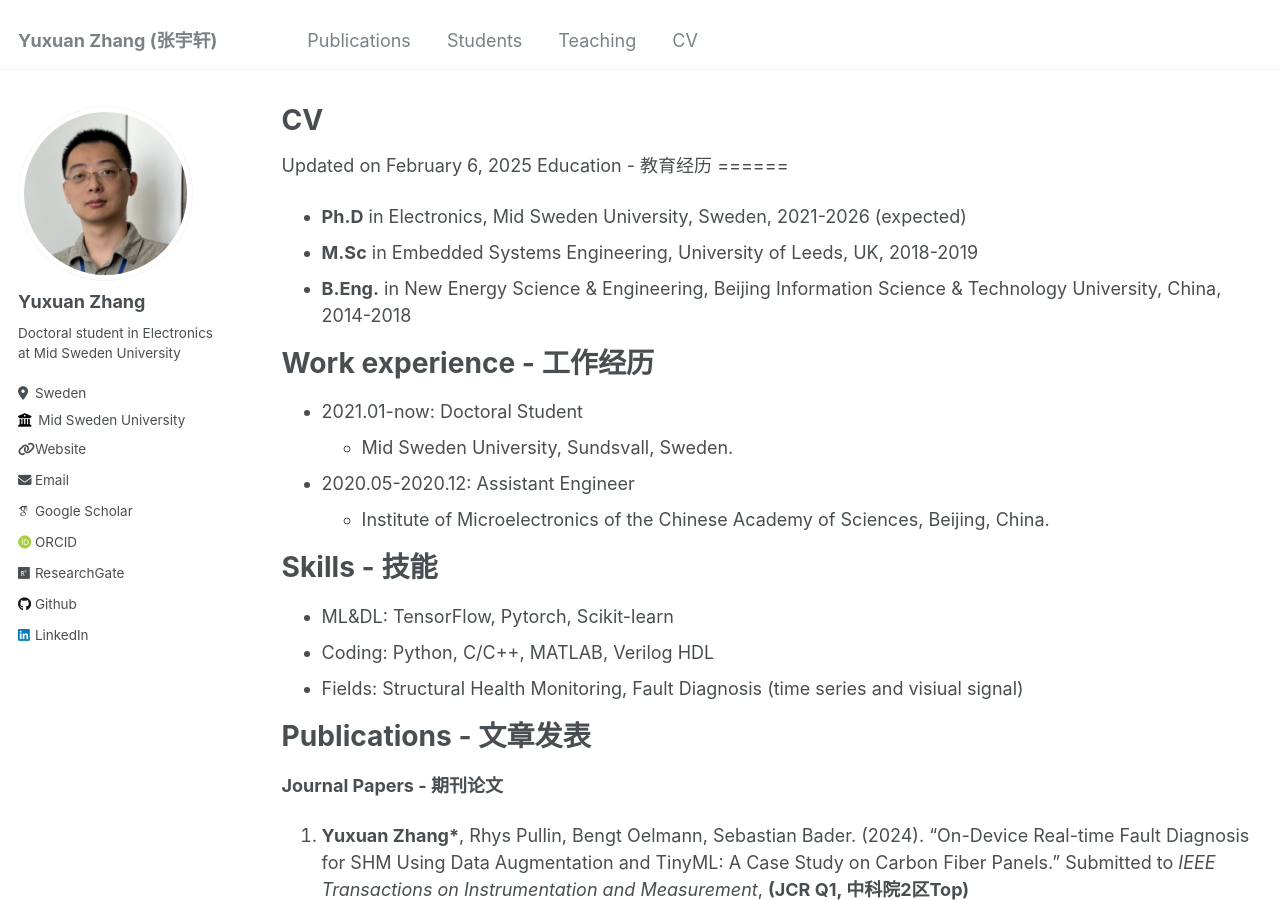
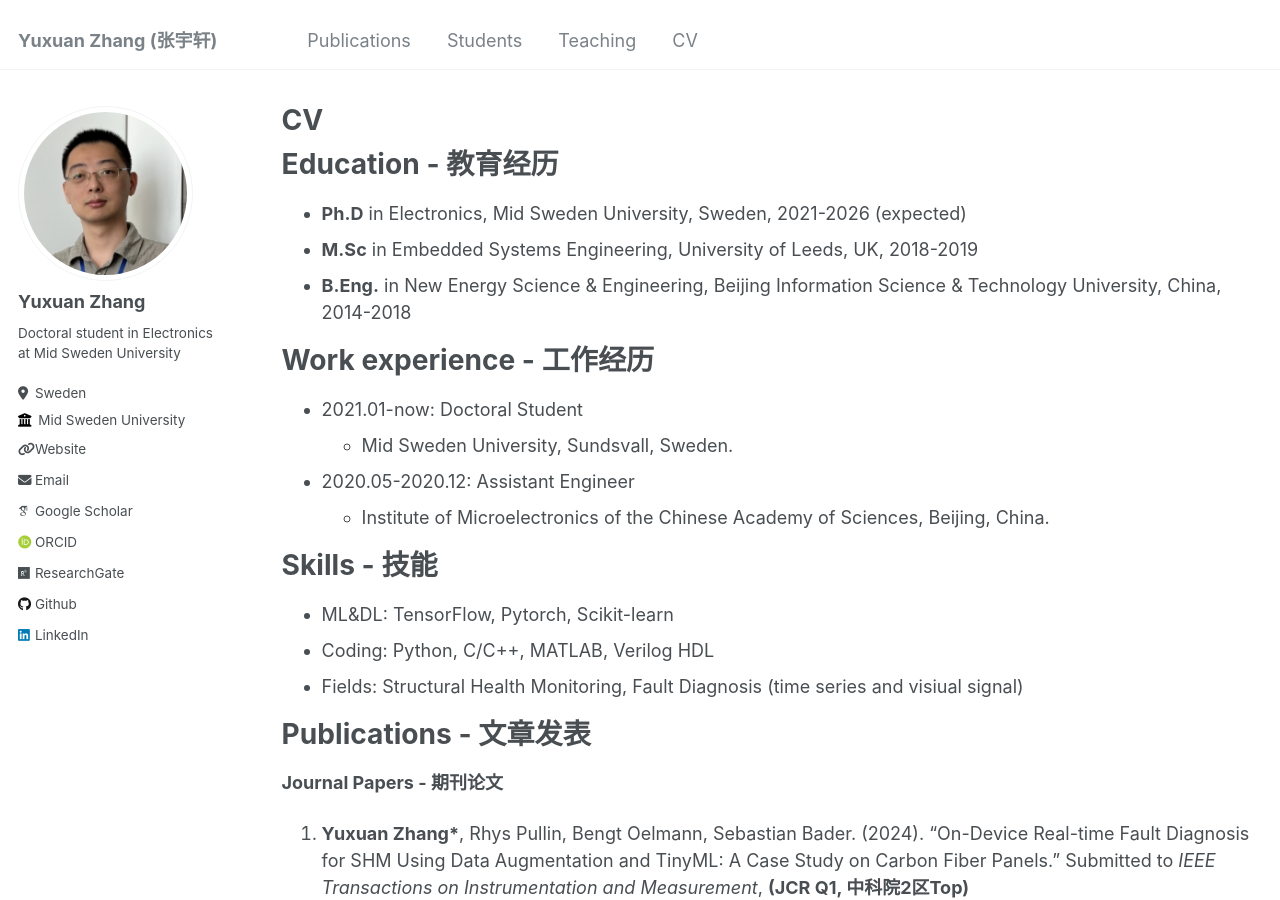
Before and after one commit to YuxuanZhang-96/YuxuanZhang-96.github.io, a Jekyll site: the page built from _pages/cv.md, in a window 1280 px wide and 900 px high. Built offline with Jekyll 4.4.1, drawn with Linux system fonts in a browser that asks for light colours; some web fonts are replaced.

Commit message:
Update cv.md

```diff
--- a/_pages/cv.md
+++ b/_pages/cv.md
@@ -8,7 +8,7 @@ redirect_from:
 ---
 
 {% include base_path %}
-Updated on February 6, 2025
+
 Education - 教育经历
 ======
 * **Ph.D** in Electronics, Mid Sweden University, Sweden, 2021-2026 (expected)
```
